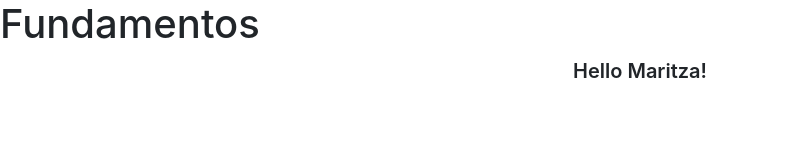
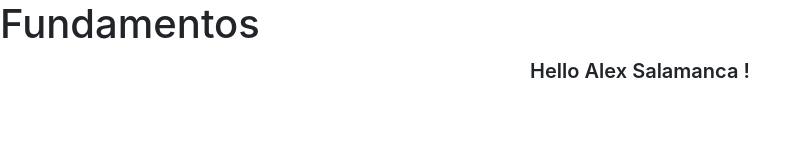
Before and after one commit to Brigitte9219/Fundamentos-Angular, an Angular app: page / in a window 1280 px wide. Shown: the top 160 px of the page, without its empty margins (0-809 px from the left). Built offline with nearby package versions, Linux system fonts and the light colour scheme.

Commit message:
Decorador @Input el cual permite pasar atributos de un componente a otro

```diff
--- a/src/app/app.component.html
+++ b/src/app/app.component.html
@@ -1,3 +1,3 @@
 <h1>Fundamentos</h1>
 
-<app-hello></app-hello>
+<app-hello nombre="Alex" apellido="Salamanca"></app-hello>
--- a/src/app/hello/hello/hello.component.html
+++ b/src/app/hello/hello/hello.component.html
@@ -1 +1 @@
-<p>Hello {{name}}!</p>
+<p>Hello {{nombre}} {{apellido}} !</p>
--- a/src/app/hello/hello/hello.component.ts
+++ b/src/app/hello/hello/hello.component.ts
@@ -1,4 +1,5 @@
 import { Component } from '@angular/core';
+import { Input } from '@angular/core';
 
 @Component({
   selector: 'app-hello',
@@ -7,11 +8,11 @@ import { Component } from '@angular/core';
 })
 export class HelloComponent {
 
-  name:string;
+  @Input() nombre?:string;
+  @Input() apellido:string | undefined;
 
   constructor(){
-    this.name ='Maritza';
-    console.log(this.name);
+
   }
 
 }
```
